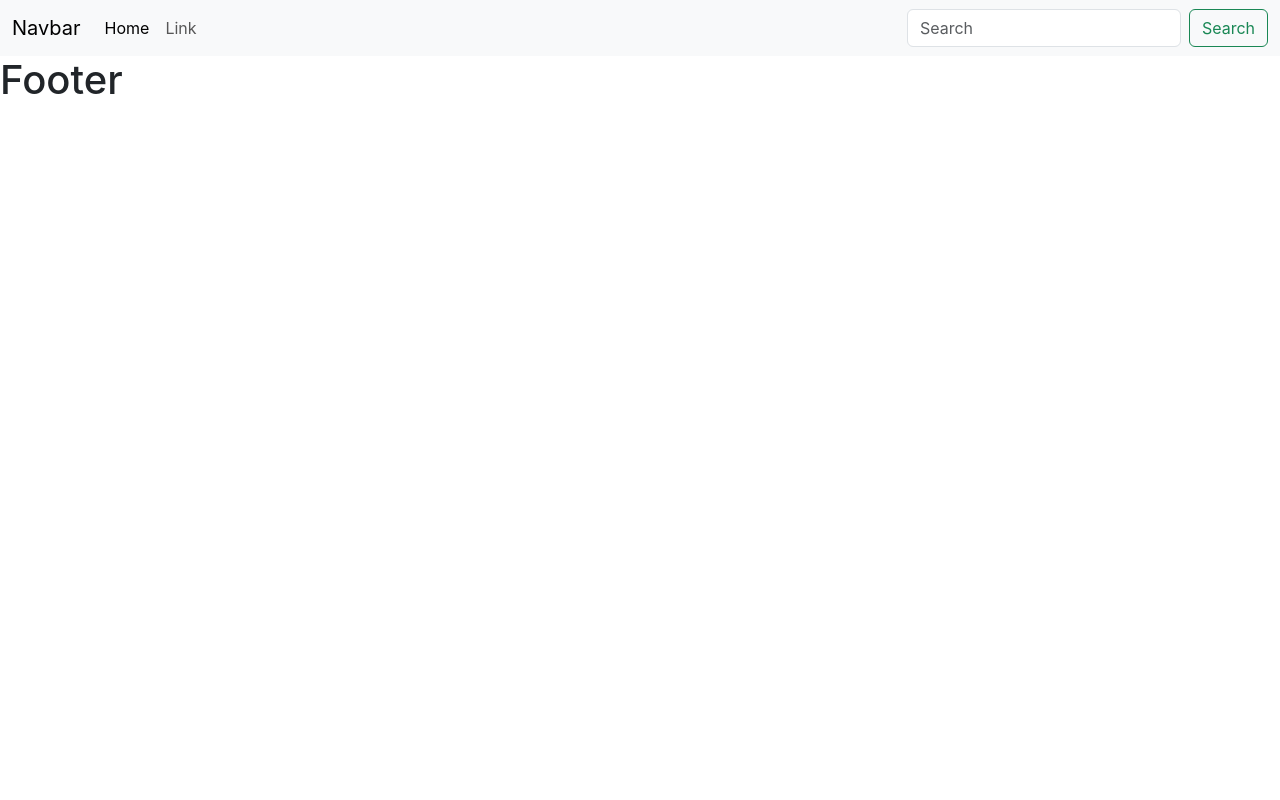
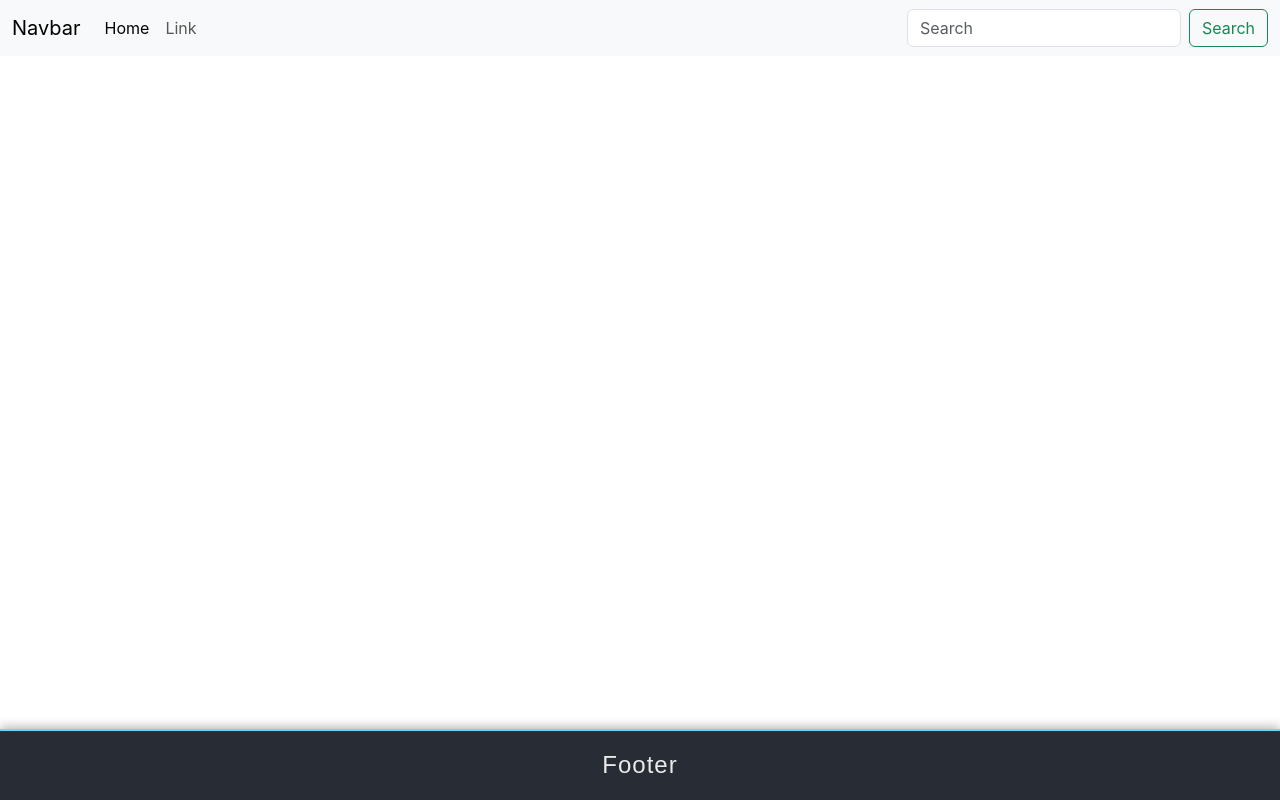
Before and after one commit to Joeken10/The-Sizzled-Munch, a React (Create React App) app in the folder thesizzledmunch/: page / in a window 1280 px wide. Built offline with nearby package versions, Linux system fonts and the light colour scheme.

Commit message:
adds footer and placed it below the page

```diff
--- a/thesizzledmunch/src/Components/Footer.css
+++ b/thesizzledmunch/src/Components/Footer.css
@@ -0,0 +1,26 @@
+.footer {
+  background-color: #282c34;
+  color: #fff;
+  padding: 20px;
+  text-align: center;
+  border-top: 2px solid #61dafb;
+  font-family: 'Arial', sans-serif;
+  box-shadow: 0 -2px 10px rgba(0, 0, 0, 0.3);
+  position: fixed;
+  width: 100%;
+  bottom: 0;
+  left: 0;
+}
+
+.footer h1 {
+  font-size: 24px;
+  letter-spacing: 1px;
+  margin: 0;
+  opacity: 0.9;
+  transition: opacity 0.3s ease-in-out;
+}
+
+.footer h1:hover {
+  opacity: 1;
+  color: #61dafb;
+}
--- a/thesizzledmunch/src/Components/Footer.js
+++ b/thesizzledmunch/src/Components/Footer.js
@@ -1,8 +1,9 @@
 import React from 'react'
+import './Footer.css'
 
 function Footer() {
   return (
-    <div>
+    <div className="footer">
       <h1>Footer</h1>
     </div>
   )
```
